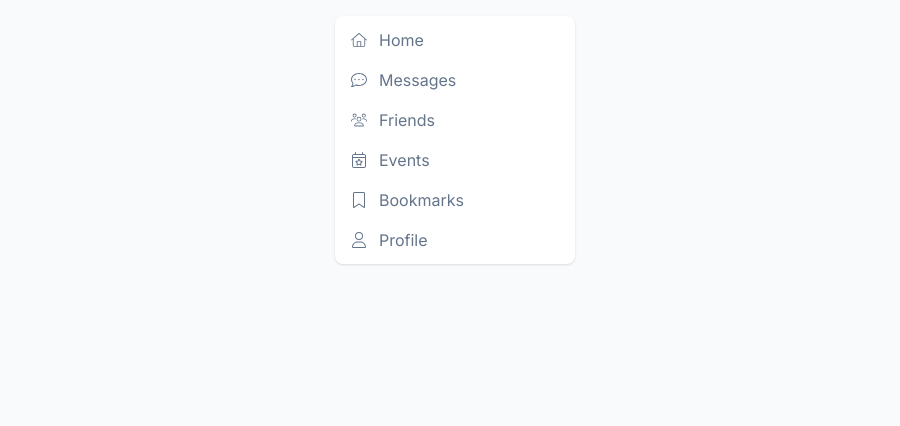
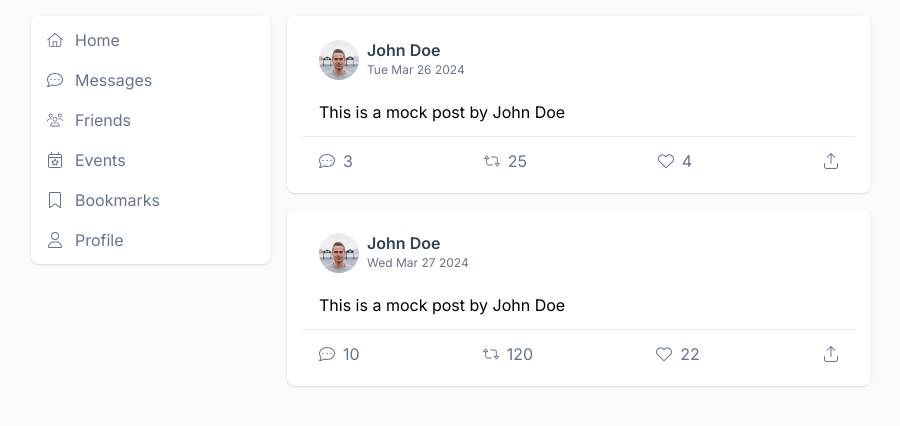
Before and after one commit to LuisS96/social-media, a Next.js app: page /profile/40f70903-7df3-4ea7-b1fa-6cdf63c9b8f4 in a window 1280 px wide. Before the commit this address had no page. Shown: the top 426 px of the page, without its empty margins (185-1085 px from the left). Built offline with nearby package versions, Linux system fonts and the light colour scheme.

Commit message:
Added Profile page

```diff
--- /dev/null
+++ b/src/app/profile/[id]/page.tsx
@@ -0,0 +1,27 @@
+// Libraries
+import { Suspense } from 'react';
+
+// Components
+import { Post } from '@/components/Post/Post';
+
+// Utils
+import { fetchUserById, fetchUserPosts } from '@/utils/fetchData';
+
+export default async function Profile({
+  params: { id },
+}: {
+  params: { id: string };
+}) {
+  const user = await fetchUserById(id);
+  const userPosts = await fetchUserPosts(id);
+
+  return (
+    <section className='flex flex-col gap-4 px-2 max-w-[600px] w-full'>
+      <Suspense fallback={<p>Loading...</p>}>
+        {userPosts.map((post) => (
+          <Post key={post.id} user={user} {...post} />
+        ))}
+      </Suspense>
+    </section>
+  );
+}
```
